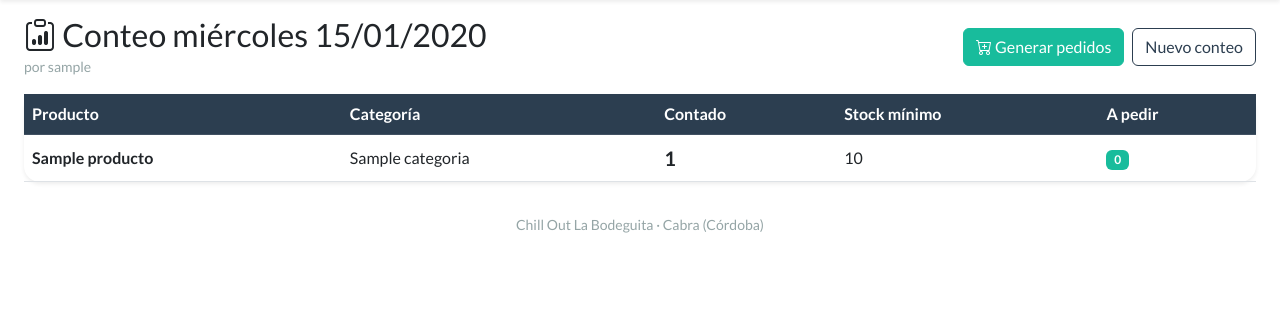
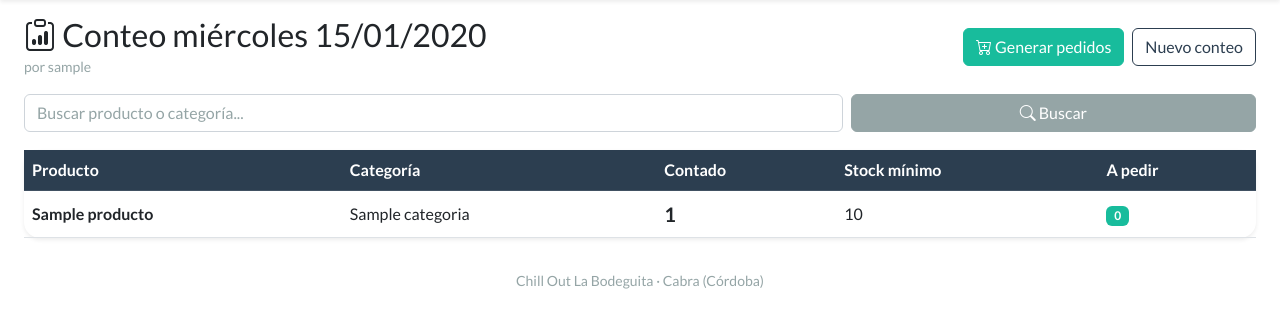
Before and after one commit to msbwindmark-cloud/miappnuevabod, a Django app: page /inventario/conteos/1/ in a window 1280 px wide. Shown: the part 72-400 px from the top of the page. Run offline with Django 5.2, Linux system fonts and the light colour scheme; a user stored in the database is signed in; tables that the repository leaves empty hold one stand-in row (values such as "Sample post"); some libraries are stand-ins or nearby versions.

Commit message:
Fix: paginacion y filtro en inventario conteo

```diff
--- a/inventario/views.py
+++ b/inventario/views.py
@@ -250,8 +250,19 @@ def conteo_set(request, producto_id):
 
 @login_required
 def conteo_detail(request, pk):
+    """Detalle de un conteo con sus líneas, paginadas y filtrables."""
     conteo = get_object_or_404(ConteoStock, pk=pk)
-    return render(request, 'inventario/conteo_detail.html', {'conteo': conteo})
+    q = request.GET.get('q', '').strip()
+    lineas = conteo.lineas.select_related('producto__categoria').all()
+    if q:
+        lineas = lineas.filter(
+            Q(producto__nombre__icontains=q) | Q(producto__categoria__nombre__icontains=q)
+        )
+    filtros = {'q': q} if q else {}
+    page_obj = Paginator(lineas.order_by('producto__nombre'), 5).get_page(request.GET.get('page'))
+    return render(request, 'inventario/conteo_detail.html', {
+        'conteo': conteo, 'page_obj': page_obj, 'filtros': filtros, 'q': q,
+    })
 
 
 # ---------------------------------------------------------------- exportaciones
--- a/templates/inventario/conteo_detail.html
+++ b/templates/inventario/conteo_detail.html
@@ -11,6 +11,14 @@
         <a href="{% url 'inventario:conteo_nuevo' %}" class="btn btn-outline-primary">Nuevo conteo</a>
     </div>
 </div>
+<form method="get" class="row g-2 mb-3">
+    <div class="col-md-8">
+        <input type="text" name="q" value="{{ q }}" class="form-control" placeholder="Buscar producto o categoría..." oninput="var f=this.form;clearTimeout(f._t);f._t=setTimeout(function(){f.submit();},1000);" {% if q %}autofocus{% endif %} onfocus="var e=this;setTimeout(function(){try{e.setSelectionRange(e.value.length,e.value.length);}catch(x){}},0);">
+    </div>
+    <div class="col-md-4">
+        <button class="btn btn-secondary w-100"><i class="bi bi-search"></i> Buscar</button>
+    </div>
+</form>
 <div class="card shadow-sm border-0 rounded-4">
     <div class="table-responsive">
         <table class="table table-hover mb-0 align-middle">
@@ -18,7 +26,7 @@
                 <tr><th>Producto</th><th>Categoría</th><th>Contado</th><th>Stock mínimo</th><th>A pedir</th></tr>
             </thead>
             <tbody>
-                {% for l in conteo.lineas.all %}
+                {% for l in page_obj %}
                 <tr>
                     <td class="fw-bold">{{ l.producto.nombre }}</td>
                     <td>{{ l.producto.categoria.nombre }}</td>
@@ -35,4 +43,5 @@
         </table>
     </div>
 </div>
+{% include '_paginacion.html' %}
 {% endblock %}
```
